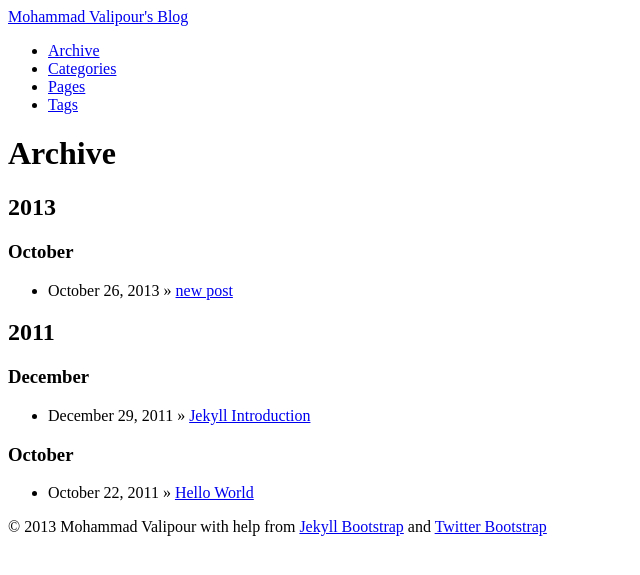
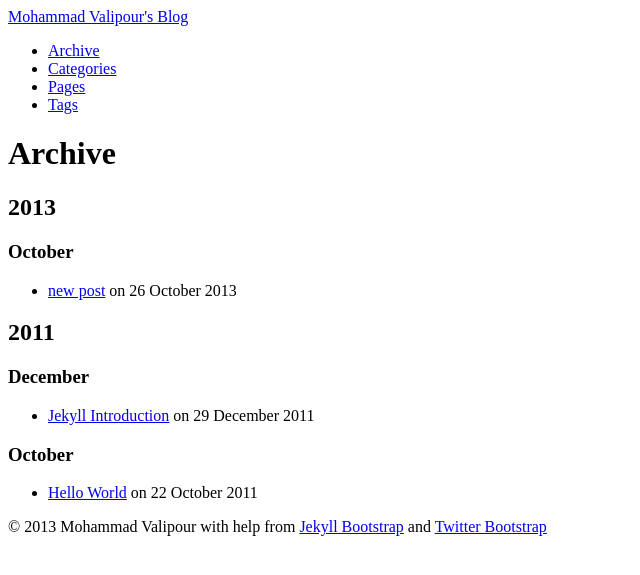
Before and after one commit to mvalipour/my-jekyll-blog, a Jekyll site: the page built from archive.html, in a window 1280 px wide. Shown: the top 575 px of the page, without its empty margins (0-640 px from the left). Built offline with Jekyll 4.4.1, drawn with Linux system fonts in a browser that asks for light colours; Markdown is read by kramdown in place of the engine named in the settings.

Commit message:
changed archive style to match those of category/tag list.

```diff
--- a/_includes/JB/posts_collate
+++ b/_includes/JB/posts_collate
@@ -32,7 +32,12 @@ Usage:
       <ul>
     {% endif %}
 
-    <li><span>{{ post.date | date: "%B %e, %Y" }}</span> &raquo; <a href="{{ BASE_PATH }}{{ post.url }}">{{ post.title }}</a></li>
+    <li>
+		<a href="{{ BASE_PATH }}{{post.url}}" >{{post.title}}</a>
+		{% if post.date %}
+			<span class='date-label'>on {{ post.date | date_to_long_string }}</span>
+		{% endif %}
+	</li>
 
     {% if forloop.last %}
       </ul>
--- a/archive.html
+++ b/archive.html
@@ -6,5 +6,7 @@ group: navigation
 ---
 {% include JB/setup %}
 
-{% assign posts_collate = site.posts %}
-{% include JB/posts_collate %}
+<div class='blog-post-set'>
+	{% assign posts_collate = site.posts %}
+	{% include JB/posts_collate %}
+</div>
```
